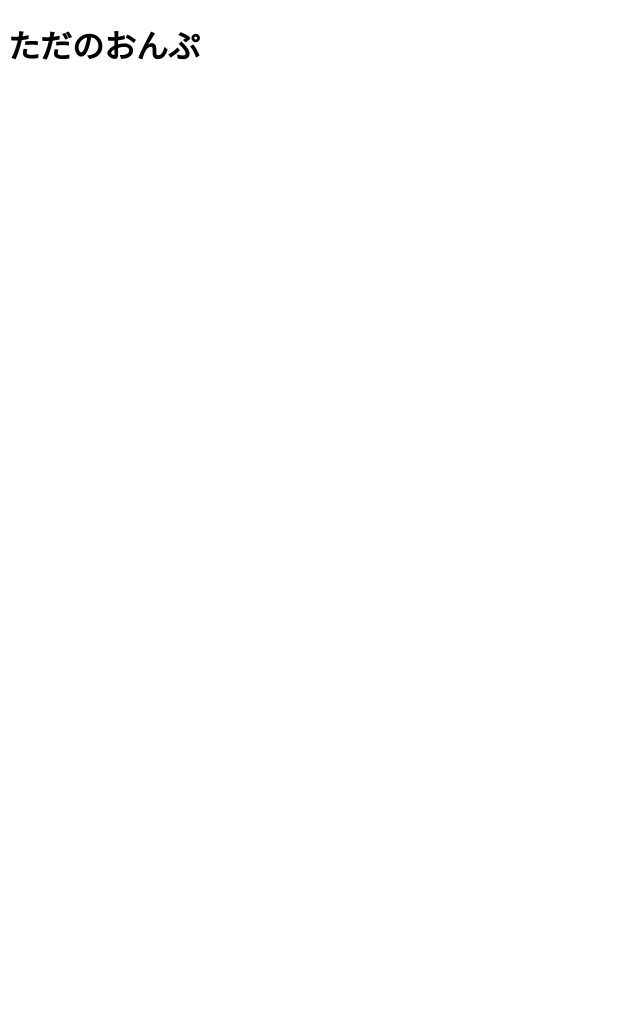
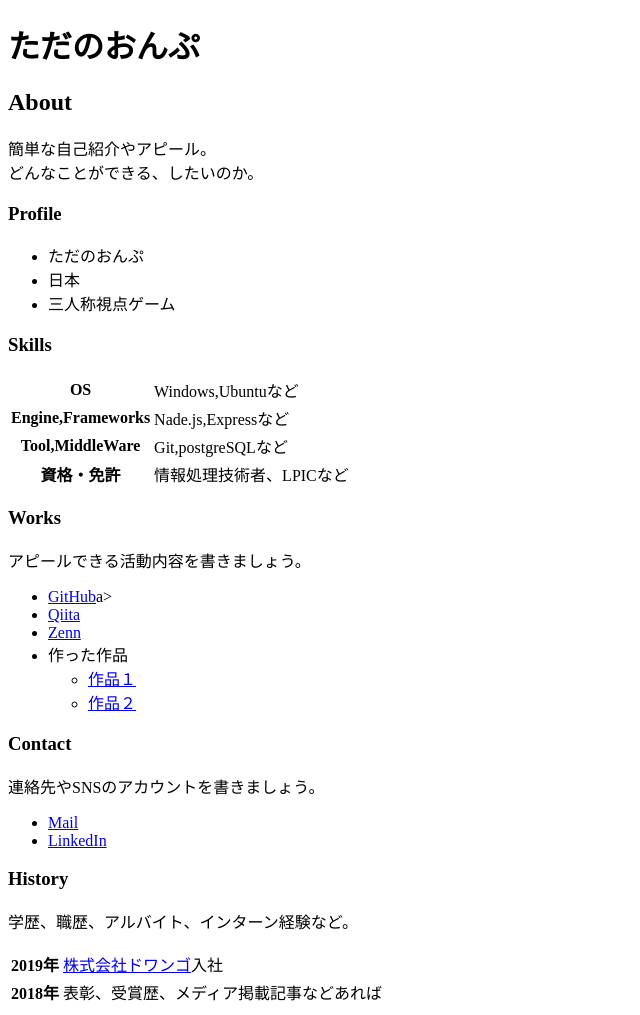
Before and after one commit to tadano-onnpu/tadano-onnpu.github.io, a plain HTML site: page index.html in a window 1280 px wide. Shown: the whole page, without its empty margins (0-640 px from the left). Before the commit the page ends 800 px from the top, so only its background shows below. Drawn offline with Linux system fonts and the light colour scheme.

Commit message:
ポートフォリオに必要な情報を追加

```diff
--- a/index.html
+++ b/index.html
@@ -6,6 +6,77 @@
     <title>ただのおんぷのポートフォリオ</title>
   </head>
   <body>
+
     <h1>ただのおんぷ</h1>
+
+    <h2>About</h2>
+    <p>
+      簡単な自己紹介やアピール。<br>
+      どんなことができる、したいのか。
+    </p>
+
+    <h3>Profile</h3>
+    <ul>
+      <li>ただのおんぷ</li>
+      <li>日本</li>
+      <li>三人称視点ゲーム</li>
+    </ul>
+
+    <h3>Skills</h3>
+    <table>
+      <tr>
+        <th>OS</th>
+        <td>Windows,Ubuntuなど</td>
+      </tr>
+      <tr>
+        <th>Engine,Frameworks</th>
+        <td>Nade.js,Expressなど</td>
+      </tr>
+      <tr>
+        <th>Tool,MiddleWare</th>
+        <td>Git,postgreSQLなど</td>
+      </tr>
+      <tr>
+        <th>資格・免許</th>
+        <td>情報処理技術者、LPICなど</td>
+      </tr>
+    </table>
+
+    <h3>Works</h3>
+    <p>アピールできる活動内容を書きましょう。</p>
+    <ul>
+      <li><a href="https://github.com/">GitHub</a>a></li>
+      <li><a href="https://qiita.com/">Qiita</a></li>
+      <li><a href="https://zenn.dev/">Zenn</a></li>
+      <li>
+        作った作品
+        <ul>
+          <li><a href="https://example.com/">作品１</a></li>
+          <li><a href="https://example.com/">作品２</a></li>
+        </ul>
+      </li>
+    </ul>
+
+    <h3>Contact</h3>
+    <p>連絡先やSNSのアカウントを書きましょう。</p>
+    <ul>
+      <li><a href="mailto:name@example.com">Mail</a></li>
+      <li><a href="https://www.linkedin.com/">LinkedIn</a></li>
+    </ul>
+
+    <h3>History</h3>
+    <p>学歴、職歴、アルバイト、インターン経験など。</p>
+
+    <table>
+      <tr>
+        <th>2019年</th>
+        <td><a href="https://dwango.co.jp/">株式会社ドワンゴ</a>入社</td>
+      </tr>
+      <tr>
+        <th>2018年</th>
+        <td>表彰、受賞歴、メディア掲載記事などあれば</td>
+      </tr>
+    </table>
+
   </body>
 </html>
```
